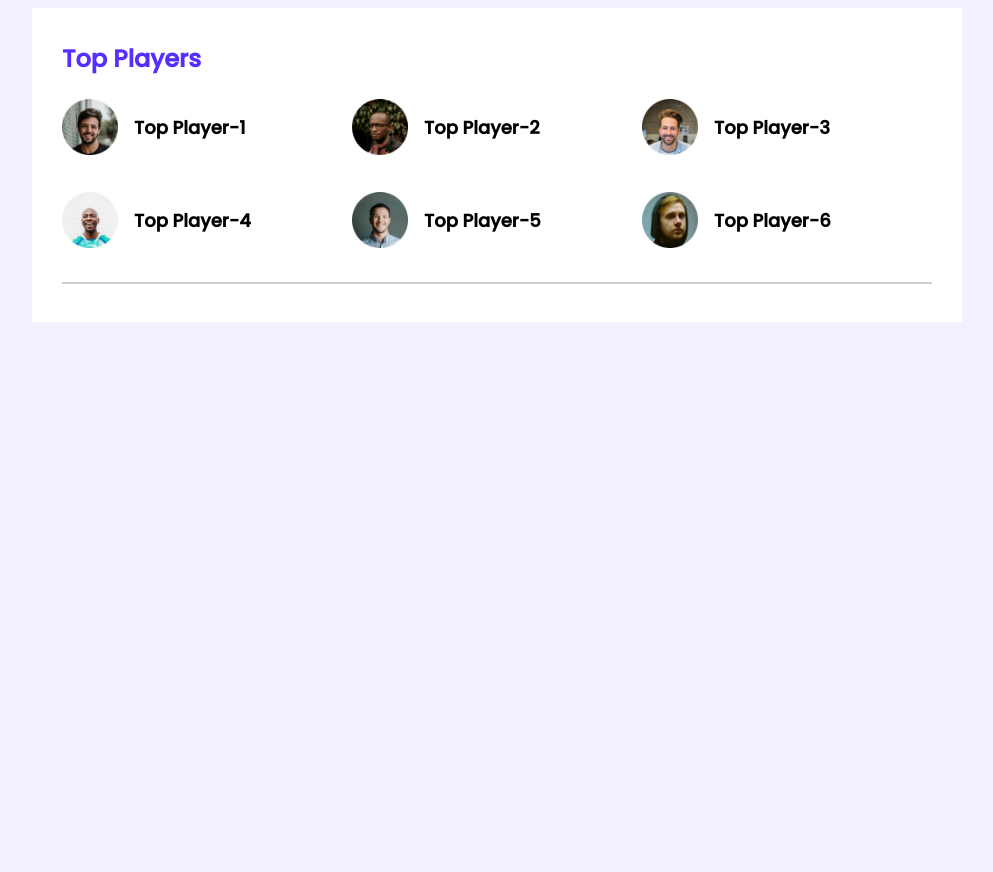
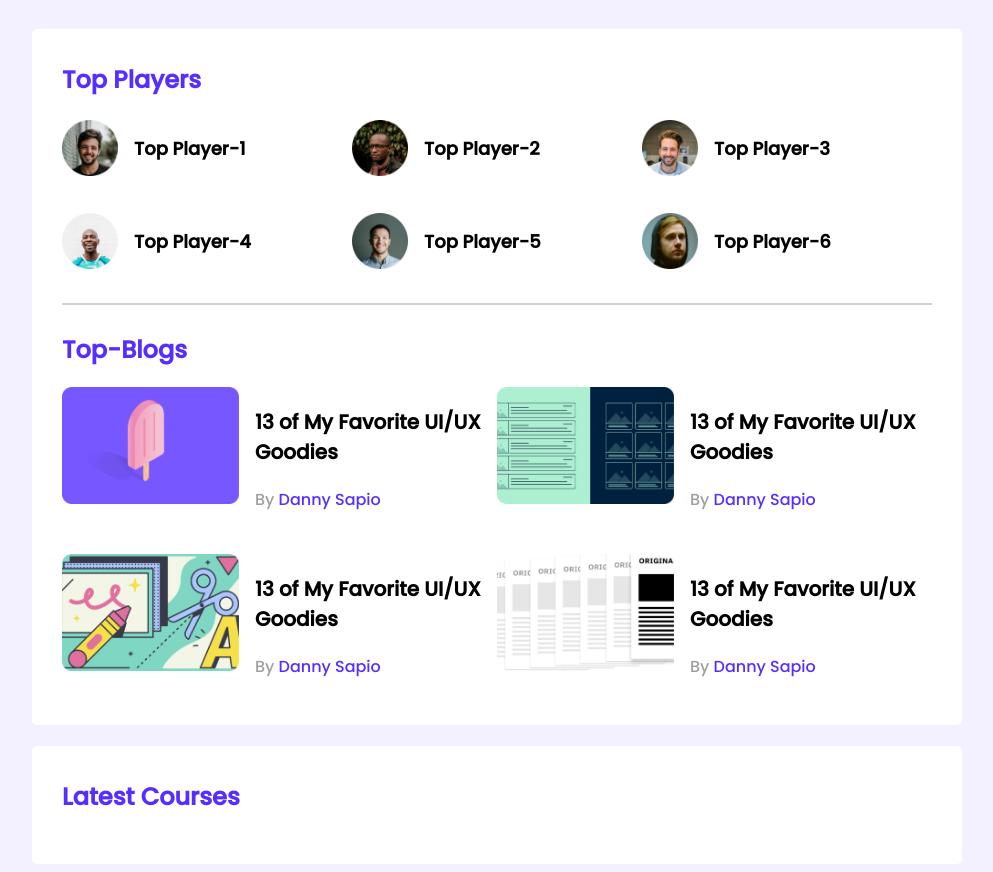
Before and after one commit to Tanjil-Mir/leaderboard-css3, a plain HTML site: page index.html in a window 1280 px wide. Shown: the whole page, without its empty margins (143-1136 px from the left). Before the commit the page ends 800 px from the top, so only its background shows below. Drawn offline with Linux system fonts and the light colour scheme; a web font is replaced by a local one.

Commit message:
section added

```diff
--- a/index.html
+++ b/index.html
@@ -1,5 +1,6 @@
 <!DOCTYPE html>
 <html lang="en">
+
 <head>
     <meta charset="UTF-8">
     <meta http-equiv="X-UA-Compatible" content="IE=edge">
@@ -8,6 +9,7 @@
     <!-- stylesheet -->
     <link rel="stylesheet" href="styles/style.css">
 </head>
+
 <body>
     <!-- header start -->
     <header>
@@ -18,7 +20,7 @@
         <!-- top players and top vlogs -->
         <section class="container">
             <div class="top-players ">
-                <h2 class="section-title" >Top Players</h2>
+                <h2 class="section-title">Top Players</h2>
                 <div class="players">
                     <div class="player">
                         <img src="images/players/player-1.png" alt="">
@@ -48,12 +50,56 @@
             </div>
             <hr>
             <div class="top-blogs">
-                <article>
-
-                </article>
+                <h2 class="section-title">Top-Blogs</h2>
+                <div class="blogs">
+                    <article class="blog">
+                        <div class="thumbnail">
+                            <img src="images/blogs/blog-1.png" alt="">
+                        </div>
+                        <div class="blog-info">
+                            <h3 class="blog-title">13 of My Favorite
+                                UI/UX Goodies</h3>
+                            <p class="blog-author">By <a href="">Danny Sapio</a></p>
+                        </div>
+                    </article>
+                    <article class="blog">
+                        <div class="thumbnail">
+                            <img src="images/blogs/blog-2.png" alt="">
+                        </div>
+                        <div class="blog-info">
+                            <h3 class="blog-title">13 of My Favorite
+                                UI/UX Goodies</h3>
+                            <p class="blog-author">By <a href="">Danny Sapio</a></p>
+                        </div>
+                    </article>
+                    <article class="blog">
+                        <div class="thumbnail">
+                            <img src="images/blogs/blog-3.png" alt="">
+                        </div>
+                        <div class="blog-info">
+                            <h3 class="blog-title">13 of My Favorite
+                                UI/UX Goodies</h3>
+                            <p class="blog-author">By <a href="">Danny Sapio</a></p>
+                        </div>
+                    </article>
+                    <article class="blog">
+                        <div class="thumbnail">
+                            <img src="images/blogs/blog-4.png" alt="">
+                        </div>
+                        <div class="blog-info">
+                            <h3 class="blog-title">13 of My Favorite
+                                UI/UX Goodies</h3>
+                            <p class="blog-author">By <a href="">Danny Sapio</a></p>
+                        </div>
+                    </article>
+                </div>
             </div>
         </section>
-
+        <!-- latest courses -->
+        <section class="container" >
+            <h2 class="section-title">Latest Courses</h2>
+        </section>
     </main>
 </body>
+
 </html>
--- a/styles/style.css
+++ b/styles/style.css
@@ -2,46 +2,89 @@
 @import url('https://fonts.googleapis.com/css2?family=Galada&family=Poppins:wght@500&display=swap');
 
 /* COMMON styles or utilities */
-body{
+body {
     font-family: 'Poppins', sans-serif;
-    background-color:  #F3F1FF;
+    background-color: #F3F1FF;
 }
-main{
+
+main {
     display: flex;
-    justify-content: center ;
+    flex-direction: column;
+    align-items: center;
 }
-.container{
+
+.container {
     background-color: #ffffff;
     width: 870px;
     padding: 30px;
+    margin-top: 21px;
+    border-radius: 5px;
 }
-hr{
+
+hr {
     border: 1px solid #D1D1D1;
+    margin-bottom: 27px;
+
 }
 
 /* top players style */
-.top-players{
+.top-players {
     margin-bottom: 30px;
 }
-.section-title{
+
+.section-title {
     color: #562EFF;
     font-size: 24px;
     margin-top: 3px;
 }
-.players{
+
+.players {
     display: grid;
-    grid-template-columns: repeat(3 , 1fr);
+    grid-template-columns: repeat(3, 1fr);
     row-gap: 30px;
 }
-.player{
+
+.player {
     display: flex;
     align-items: center;
 }
-.players img{
+
+.players img {
     width: 56px;
     height: 56px;
 }
-.player-name{
+
+.player-name {
     margin-left: 16px;
     font-size: 18px;
 }
+
+/* top blog style */
+.blogs{
+    display: grid;
+    grid-template-columns: repeat(2, 1fr);
+    row-gap: 26px;
+}
+.blog .thumbnail img {
+    width: 177px;
+    height: 117px;
+}
+.blog{
+    display: flex;
+}
+.blog-info{
+    margin-left: 16px;
+}
+.blog-title{
+    font-size: 20px;
+
+}
+.blog-author{
+    color: #9F9F9F;
+    font-size: 16px;
+}
+.blog-author a{
+    text-decoration: none;
+    font-size: 16px;
+    color: #562EFF;
+}
```
